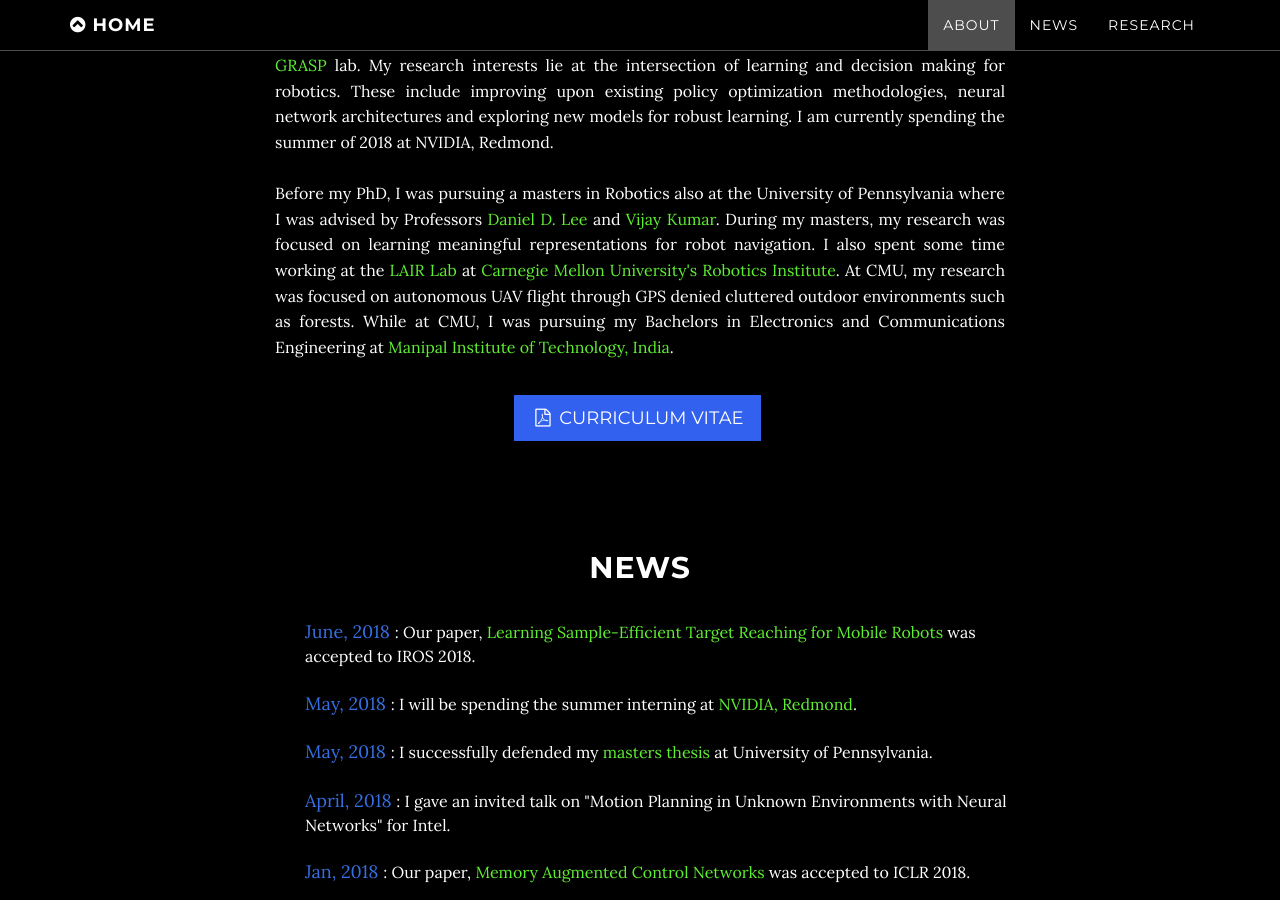
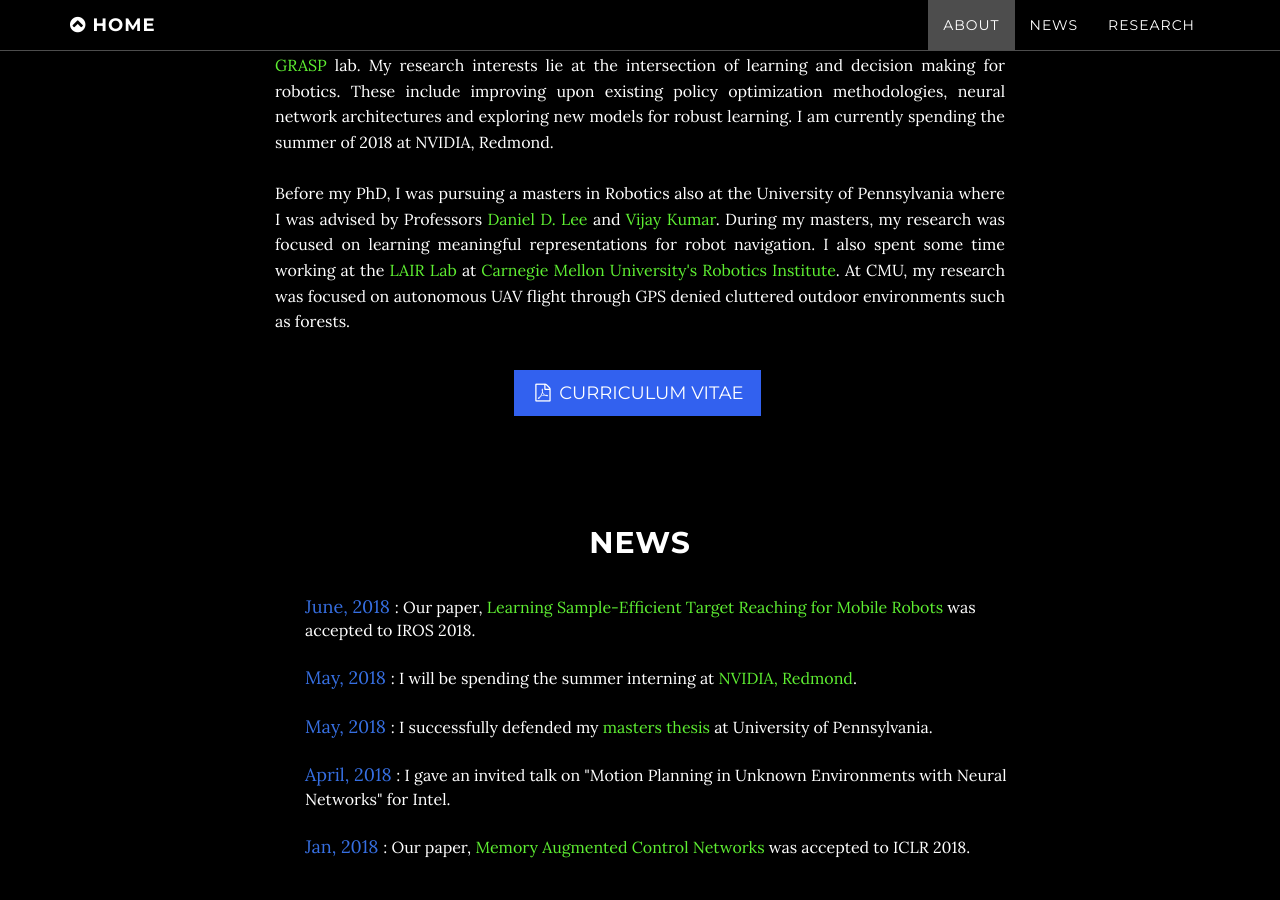
Before and after one commit to arbaazkhan2/arbaazkhan2.github.io, a Jekyll site: the page index.html, which Jekyll copies as it is, in a window 1280 px wide and 900 px high, scrolled down 1266 px. Built offline with Jekyll 4.4.1, drawn with Linux system fonts in a browser that asks for light colours.

Commit message:
Update index.html

```diff
--- a/index.html
+++ b/index.html
@@ -125,8 +125,7 @@ body {
 I am a first year PhD student in the <a href=http://www.ese.upenn.edu/">Electrical and Systems Engineering Department at the University of Pennsylvania</a>. I am advised by Professors <a href=https://www.kumarrobotics.org/">Vijay Kumar</a> and <a href="https://alliance.seas.upenn.edu/~aribeiro/wiki/">Alejandro Ribeiro</a> at the <a href="https://www.grasp.upenn.edu/">GRASP</a> lab. My research interests lie at the intersection of learning and decision making for robotics. These include improving upon existing policy optimization methodologies, neural network architectures and exploring new models for robust learning. I am currently spending the summer of 2018 at NVIDIA, Redmond.
 <br>
 <br>
-Before my PhD, I was pursuing a masters in Robotics also at the University of Pennsylvania where I was advised by Professors <a href="https://tech.cornell.edu/people/daniel-d-lee-2/">Daniel D. Lee</a> and <a href=https://www.kumarrobotics.org/">Vijay Kumar</a>. During my masters, my research was focused on learning meaningful representations for robot navigation. I also spent some time working at the <a href=http://robotwhisperer.org/>LAIR Lab</a> at <a href=https://www.ri.cmu.edu/">Carnegie Mellon University's Robotics Institute</a>. At CMU, my research was focused on autonomous UAV flight through GPS denied cluttered outdoor environments such as forests. While at CMU, I was pursuing my Bachelors in Electronics and Communications Engineering at <a href="https://manipal.edu/mit.html">Manipal Institute of Technology, India</a>.
-
+Before my PhD, I was pursuing a masters in Robotics also at the University of Pennsylvania where I was advised by Professors <a href="https://tech.cornell.edu/people/daniel-d-lee-2/">Daniel D. Lee</a> and <a href=https://www.kumarrobotics.org/">Vijay Kumar</a>. During my masters, my research was focused on learning meaningful representations for robot navigation. I also spent some time working at the <a href=http://robotwhisperer.org/>LAIR Lab</a> at <a href=https://www.ri.cmu.edu/">Carnegie Mellon University's Robotics Institute</a>. At CMU, my research was focused on autonomous UAV flight through GPS denied cluttered outdoor environments such as forests.
 
 
 <!--A complete CV can be found <a href="Karol_Hausman_CV.pdf" target="_blank">here</a>. -->
```
